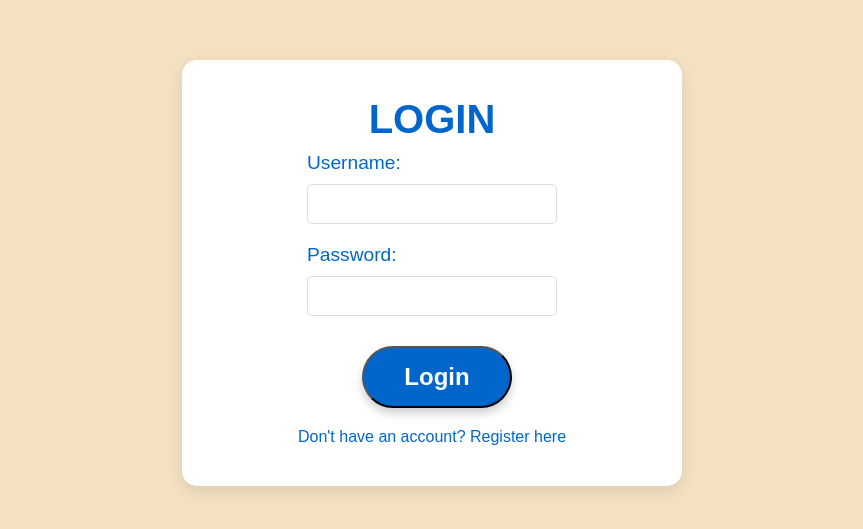
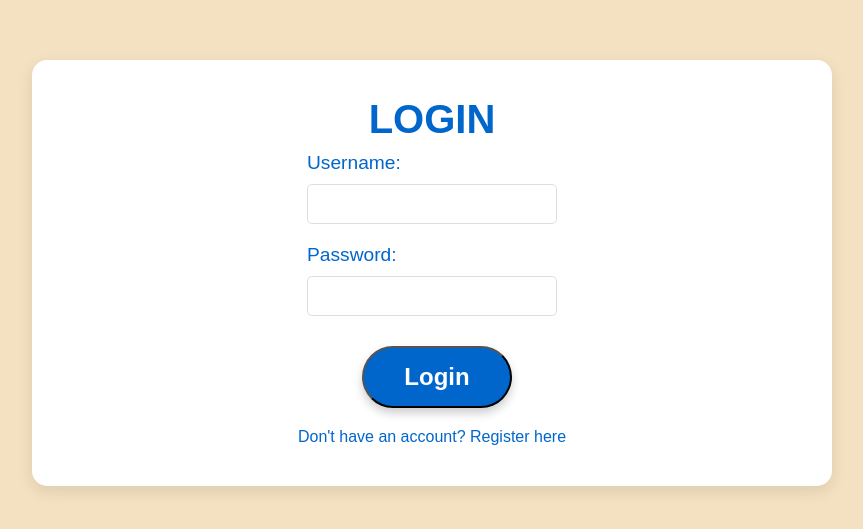
Before and after one commit to WilliamSmithWLS/Empty, a React (Create React App) app in the folder BeachDay-auth/client/: page /login in a window 1280 px wide. Shown: the part 127-656 px from the top of the page, without its empty margins (208-1071 px from the left). Built offline with nearby package versions, Linux system fonts and the light colour scheme.

Commit message:
Update Login.css

```diff
--- a/BeachDay-auth/client/src/Login.css
+++ b/BeachDay-auth/client/src/Login.css
@@ -16,7 +16,7 @@
   border-radius: 15px;
   box-shadow: 0px 5px 15px rgba(0, 0, 0, 0.1);
   width: 100%;
-  max-width: 500px; /* Adjusted width for a wider form */
+  max-width: 800px; /* Adjusted width for a wider form */
   box-sizing: border-box;  /* Ensure padding is included in the total width */
   display: flex;
   flex-direction: column;  /* Arrange children elements vertically */
```
